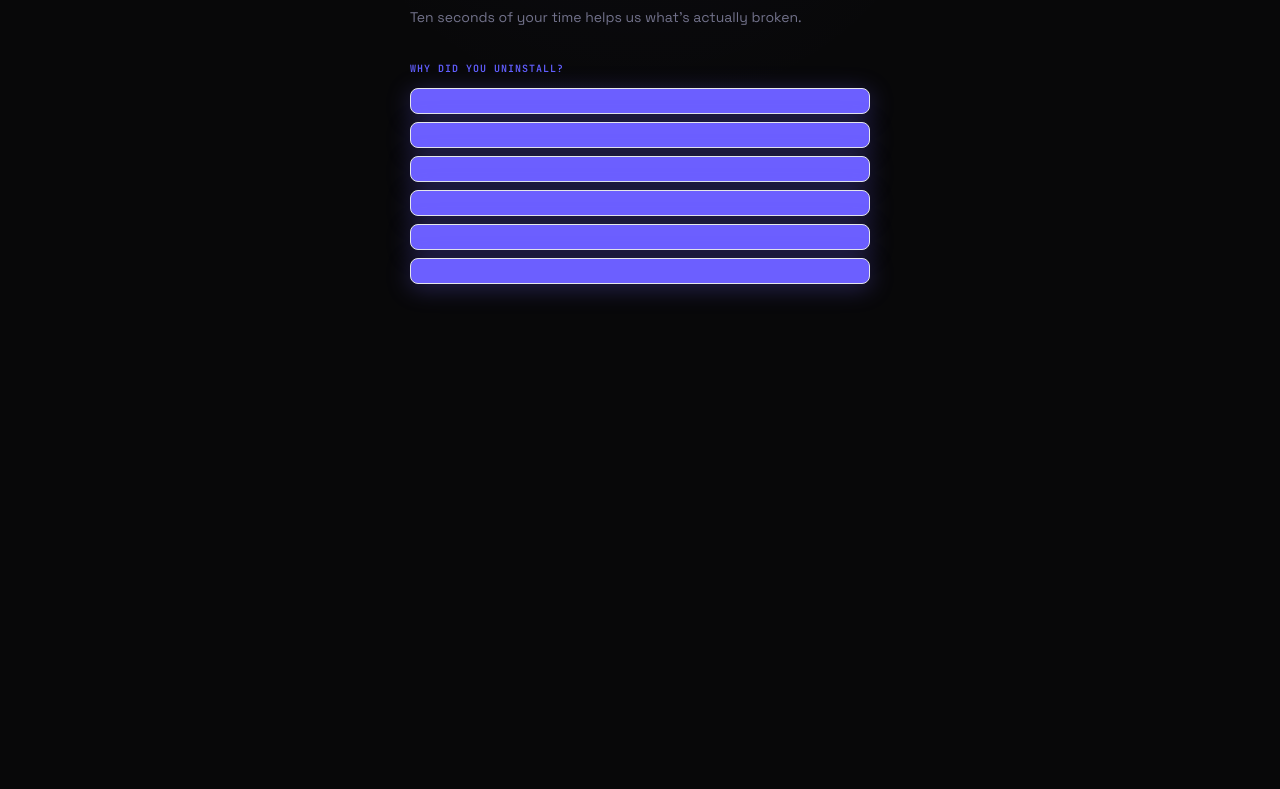
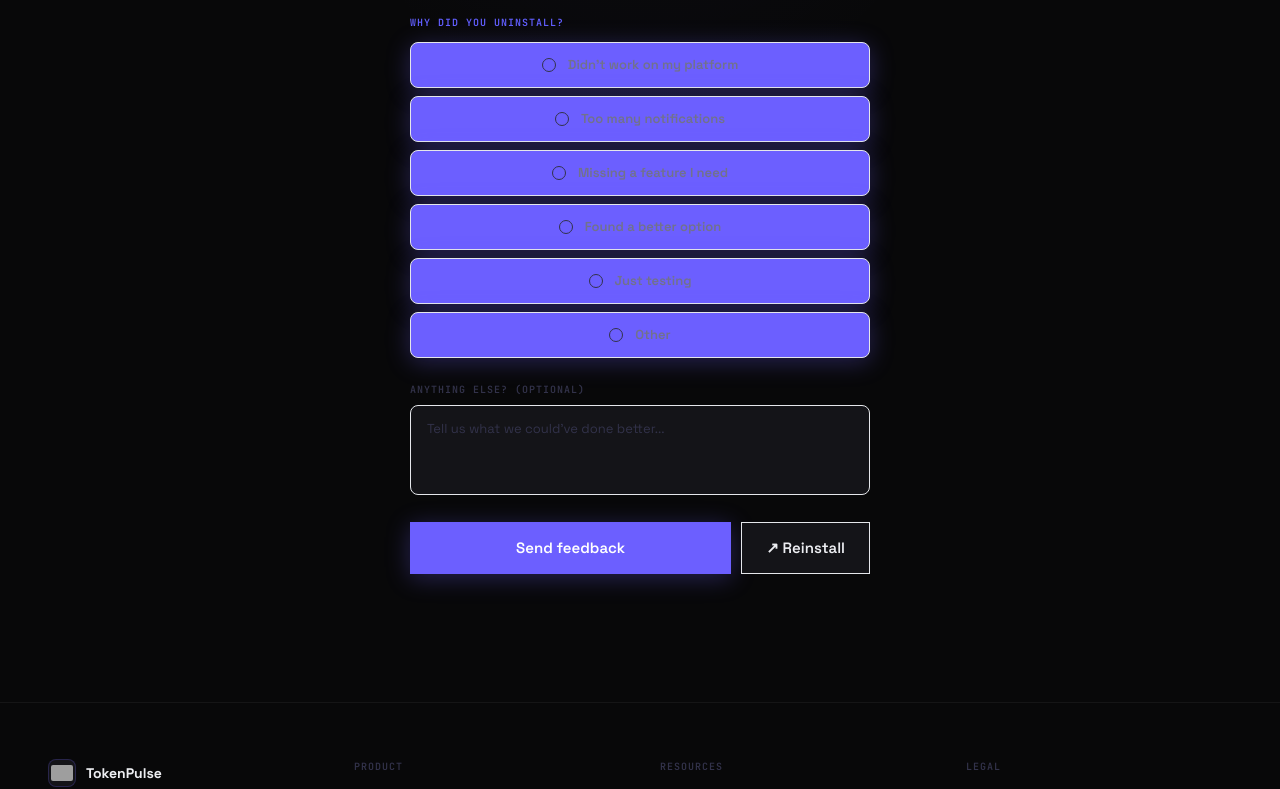
Before and after one commit to anu-ship-it/tokenpulse-web, a Next.js app: page /uninstall in a window 1280 px wide. Shown: the part 676-1465 px from the top of the page. Before the commit the page ends 1158 px from the top, so only its background shows below. Built offline with nearby package versions, Linux system fonts and the light colour scheme; no server answers; grey boxes are pictures that could not be loaded.

Commit message:
Completed uninstall page

```diff
--- a/app/uninstall/page.tsx
+++ b/app/uninstall/page.tsx
@@ -1,38 +1,40 @@
-'use client'
-import { useState } from "react"
-import Link from 'next/link'
-import Nav from '@/components/layout/Footer'
-import Footer from "@/components/layout/Footer"
-import Button from "@/components/ui/Button"
+"use client";
+import { useState } from "react";
+import Link from "next/link";
+import Nav from "@/components/layout/Footer";
+import Footer from "@/components/layout/Footer";
+import Button from "@/components/ui/Button";
 
-const STORE_URL = 'https://chromewebstore.google.com/detail/tokenpulse-%E2%80%94-chatgpt-clau/oimclhdbljodjklchfcehhic'
+const STORE_URL =
+  "https://chromewebstore.google.com/detail/tokenpulse-%E2%80%94-chatgpt-clau/oimclhdbljodjklchfcehhic";
 
 const reasons = [
   "Didn't work on my platform",
-    'Too many notifications',
-    'Missing a feature I need',
-    'Found a better option',
-    'Just testing',
-    'Other',
-]
+  "Too many notifications",
+  "Missing a feature I need",
+  "Found a better option",
+  "Just testing",
+  "Other",
+];
 
 export default function UninstallPage() {
-    const [selected, setSelected] = useState('')
-    const [detail, setDetail] = useState('')
-    const [status, setStatus] = useState<'idle' | 'loading' | 'success' | 'error'>
-    ('idle')
+  const [selected, setSelected] = useState("");
+  const [detail, setDetail] = useState("");
+  const [status, setStatus] = useState<
+    "idle" | "loading" | "success" | "error"
+  >("idle");
 
   async function handleSubmit() {
-        setStatus('loading')
+    setStatus("loading");
     try {
-            const res = await fetch('/api/uninstall', {
-                method: 'POST',
-                headers: { 'Content-Type': 'application/json' },
-                body: JSON.stringify({ reason: selected || 'not selected', detail }),
-            })
-            setStatus(res.ok ? 'success' : 'error')
+      const res = await fetch("/api/uninstall", {
+        method: "POST",
+        headers: { "Content-Type": "application/json" },
+        body: JSON.stringify({ reason: selected || "not selected", detail }),
+      });
+      setStatus(res.ok ? "success" : "error");
     } catch {
-            setStatus('error')
+      setStatus("error");
     }
   }
 
@@ -41,18 +43,21 @@ export default function UninstallPage() {
       <Nav />
       <main className="relative min-h-screen flex flex-col">
         <div className="absolute inset-0 pointer-events-none overflow-hidden">
-                <div className="absolute top-[-300px] left-1/2 -translate-x-1/2 w-[800px] h-[800px] rounded-full bg-[radial-gradient(circle,rgba(108,95,255,0.04)_0%,transparent_60%)]"/>
+          <div className="absolute top-[-300px] left-1/2 -translate-x-1/2 w-[800px] h-[800px] rounded-full bg-[radial-gradient(circle,rgba(108,95,255,0.04)_0%,transparent_60%)]" />
         </div>
         <div className="flex-1 flex items-center justify-center px-6 py-32">
           <div className="w-full max-w-[460px]">
-                    {status === 'success' ? (
+            {status === "success" ? (
               <div className="text-left">
                 <div className="w-12 h-12 rounded-x1 bg-[rgba(0,229,160,0.08)] border border-[rgba(0,229,160,0.18)] flex items-center justify-center mb-6">
-                                <div className="w-2.5 h-2.5 rounded-full bg-[#00E5A0] shadow-[0_0_8px_rgba(0,229,160,0.5)]"/>
+                  <div className="w-2.5 h-2.5 rounded-full bg-[#00E5A0] shadow-[0_0_8px_rgba(0,229,160,0.5)]" />
                 </div>
-                                <h2 className="text-[26] font-bold tracking-tight mb-3">Thanks for the feedback.</h2>
+                <h2 className="text-[26] font-bold tracking-tight mb-3">
+                  Thanks for the feedback.
+                </h2>
                 <p className="text-[14px] text-[#72728A] leading-relaxed mb-7">
-                                    We read every response and use it to decide what to build next. If you ever want to come back, wee'll be here.
+                  We read every response and use it to decide what to build
+                  next. If you ever want to come back, We'll be here.
                 </p>
                 <Button href={STORE_URL} external variant="secondary">
                   ↗ Reinstall TokenPulse
@@ -61,11 +66,14 @@ export default function UninstallPage() {
             ) : (
               <>
                 <div className="flex items-center gap-2 mb-5">
-                            <div className="w-1.5 h-1.5 rounded-full bg-[#EF4444]"/>
-                            <span className="font-mono text-[11px] font-medium text-[#EF4444]tracking-[0.8px] uppercase">Uninstalled</span>
+                  <div className="w-1.5 h-1.5 rounded-full bg-[#EF4444]" />
+                  <span className="font-mono text-[11px] font-medium text-[#EF4444]tracking-[0.8px] uppercase">
+                    Uninstalled
+                  </span>
                 </div>
                 <h1 className="text-[clamp(28px,4vw,38px)] font-bold tracking-[-0.04em]mb-3">
-                            Sorry to see<br/>
+                  Sorry to see
+                  <br />
                   you <em className="not-italic text-[#00E5A0]">go.</em>
                 </h1>
                 <p className="text-[14px] text-[#72728A] leading-relaxed mb-8">
@@ -76,25 +84,73 @@ export default function UninstallPage() {
                   Why did you uninstall?
                 </div>
                 <div className="flex flex-col gap-2 mb-6">
-                            {reasons.map(r => (
+                  {reasons.map((r) => (
                     <Button
                       key={r}
                       onClick={() => setSelected(r)}
                       className={`flex items-center gap-3 px-4 py-3 rounded-x1 border text-left transition-all ${
                         selected === r
-                                     ? 'border-[rgba(108,95,255,0.4)] bg-[rgba(108,95,255,0.08)]'
-                                     : 'border-white/8 bg-[#0E0E11] hover:border-white/12'
+                          ? "border-[rgba(108,95,255,0.4)] bg-[rgba(108,95,255,0.08)]"
+                          : "border-white/8 bg-[#0E0E11] hover:border-white/12"
                       }`}
                     >
-
+                      <div
+                        className={`w-3.5 h-3.5 rounded-full border-[1.5px] flex-shrink-0 flex items-center justify-center transition-all ${selected === r ? "border-[#6C5FFF] bg-[#6C5FFF]" : "border-[#32324A]"}`}
+                      >
+                        {selected === r && (
+                          <div className="w-1.5 h-1.5 rounded-full bg-white" />
+                        )}
+                      </div>
+                      <span
+                        className={`text-[13px] ${selected === r ? "text-[#EDEEF2]" : "text-[#72728A]"}`}
+                      >
+                        {r}
+                      </span>
                     </Button>
                   ))}
                 </div>
+
+                <div className="font-mono text-[10px] font-semibold uppercase tracking-widest text-[#32324A] mb-2">
+                  Anything else? (optional)
+                </div>
+                <textarea
+                  rows={3}
+                  placeholder="Tell us what we could've done better..."
+                  value={detail}
+                  onChange={(e) => setDetail(e.target.value)}
+                  className="w-full px-4 py-3 rounded-lg text-[13px] bg-[#141418] text-[#EDEEF2] placeholder-[#32324A] border border-white/8 focus:border-[rgba(108,95,255,0.4)] outline-none resize-none leading-relaxed mb-5"
+                />
+
+                <div className="flex gap-2.5">
+                  <Button
+                    onClick={handleSubmit}
+                    loading={status === "loading"}
+                    className="flex-1 justify-center"
+                    size="lg"
+                  >
+                    Send feedback
+                  </Button>
+                  <Button
+                    href={STORE_URL}
+                    external
+                    variant="secondary"
+                    size="lg"
+                  >
+                    ↗ Reinstall
+                  </Button>
+                </div>
+
+                {status === "error" && (
+                  <p className="font-mono text-[10px] text-[#EF4444] text-center mt-3">
+                    Something went wrong. Try again.
+                  </p>
+                )}
               </>
             )}
           </div>
         </div>
       </main>
+      <Footer />
     </>
-    )
+  );
 }
```
Lines whose indentation alone changed are shown as unchanged.
